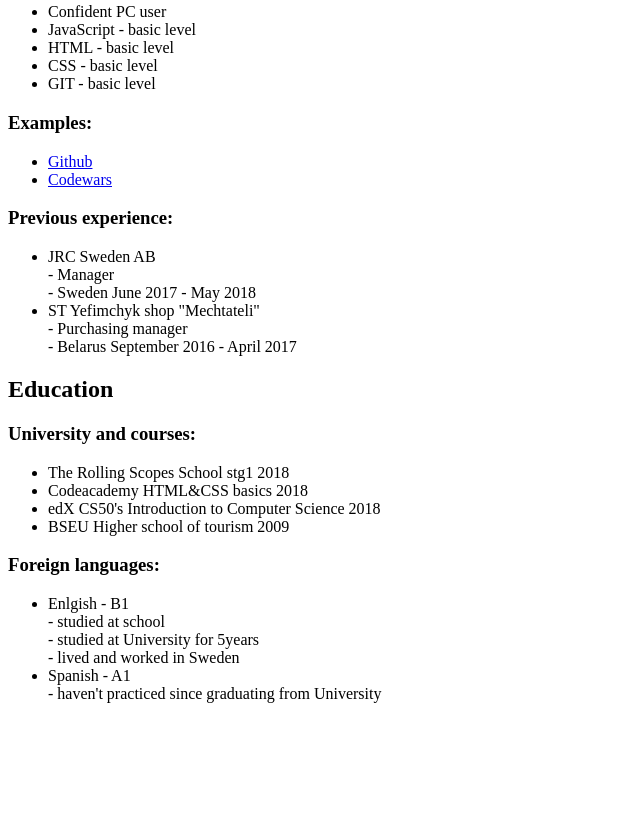
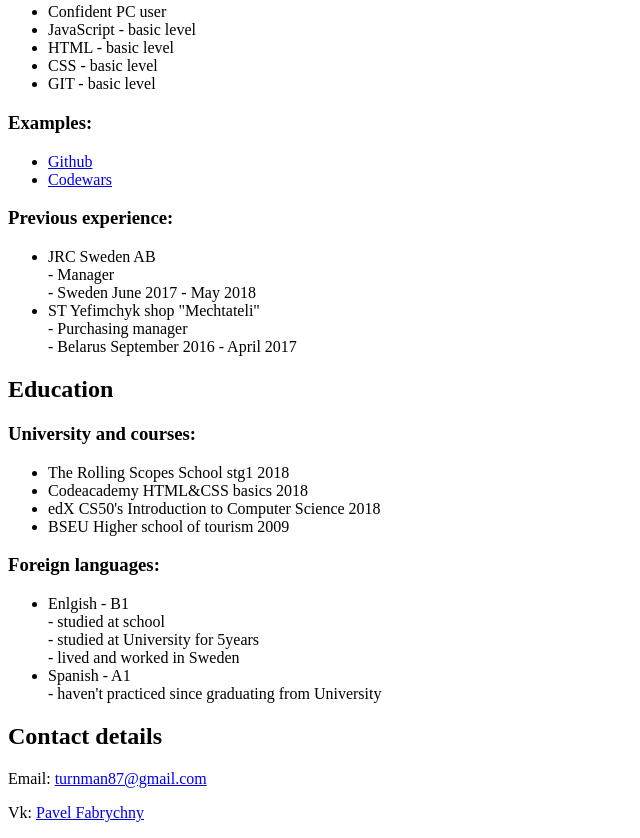
Before and after one commit to CuppaKe/rsschool-codejam1-cv, a plain HTML site: page index.html in a window 1280 px wide. Shown: the part 719-1557 px from the top of the page, without its empty margins (0-640 px from the left). Before the commit the page ends 1438 px from the top, so only its background shows below. Drawn offline with Linux system fonts and the light colour scheme.

Commit message:
feat: add footer

```diff
--- a/index.html
+++ b/index.html
@@ -54,7 +54,11 @@
 			  	<li>Enlgish - B1<br>- studied at school<br>- studied at University for 5years<br>- lived and worked in Sweden</li>
 			  	<li>Spanish - A1<br>- haven't practiced since graduating from University</li>
 			  </ul>
-
 			</section>
+			<footer>
+				<h2>Contact details</h2>
+				<p>Email: <a href="mailto:turnman87@gmail.com">turnman87@gmail.com</a></p>
+				<p>Vk: <a href="https://vk.com/id11456029" target="_blank">Pavel Fabrychny</a></p>
+			</footer>
     </body>
 </html>
```
